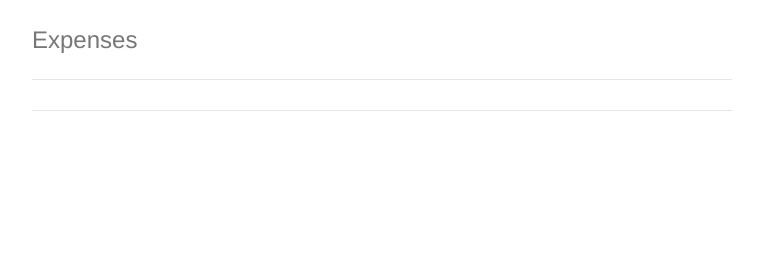
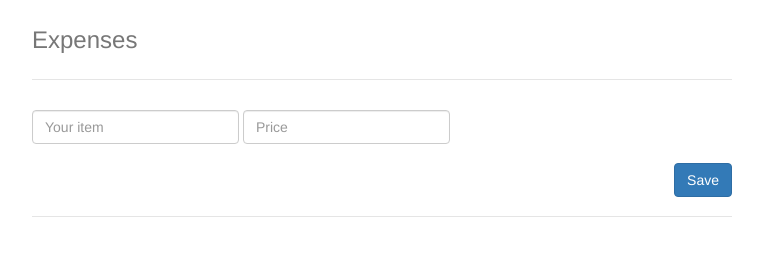
Before and after one commit to robertkowalski/couchdb-workshop, a website: page app/index.html in a window 1280 px wide. Shown: the whole page, without its empty margins (258-1021 px from the left). Drawn offline with nearby package versions, Linux system fonts and the light colour scheme; some packages are replaced by stand-ins of ours; files that its build step writes are made by us from their sources; no server answers.

Commit message:
add a basic form

```diff
--- a/app/styles/main.css
+++ b/app/styles/main.css
@@ -6,7 +6,7 @@ body {
 
 /* Everything but the jumbotron gets side spacing for mobile first views */
 .header,
-.marketing,
+.content,
 .footer {
   padding-left: 15px;
   padding-right: 15px;
@@ -26,6 +26,7 @@ body {
 
 /* Custom page footer */
 .footer {
+  margin-top: 19px;
   padding-top: 19px;
   color: #777;
   border-top: 1px solid #e5e5e5;
@@ -41,29 +42,12 @@ body {
   margin: 30px 0;
 }
 
-/* Main marketing message and sign up button */
-.jumbotron {
-  text-align: center;
-  border-bottom: 1px solid #e5e5e5;
-}
-.jumbotron .btn {
-  font-size: 21px;
-  padding: 14px 24px;
-}
 
-/* Supporting marketing content */
-.marketing {
-  margin: 40px 0;
-}
-.marketing p + h4 {
-  margin-top: 28px;
-}
 
 /* Responsive: Portrait tablets and up */
 @media screen and (min-width: 768px) {
   /* Remove the padding we set earlier */
   .header,
-  .marketing,
   .footer {
     padding-left: 0;
     padding-right: 0;
@@ -72,10 +56,10 @@ body {
   .header {
     margin-bottom: 30px;
   }
-  /* Remove the bottom border on the jumbotron for visual effect */
-  .jumbotron {
-    border-bottom: 0;
-  }
+}
+
+div.row button {
+  margin-top: 19px;
 }
 
 .list {
--- a/app/views/main.html
+++ b/app/views/main.html
@@ -11,6 +11,31 @@
       <div class="pull-right">{{ item.value }}</div>
     </div>
   </div>
+  <form class="form-inline" role="form" novalidate>
+    <div class="row">
+      <div class="form-group">
+        <label class="sr-only" for="item-name">Your item</label>
+        <input
+          class="form-control"
+          id="item-name"
+          name="item-name"
+          placeholder="Your item" />
+      </div>
+      <div class="form-group">
+        <label class="sr-only" for="item-price">Price</label>
+        <input
+          class="form-control"
+          id="item-price"
+          name="item-price"
+          placeholder="Price" />
+      </div>
+    </div>
+    <div class="row">
+      <button
+        class="btn btn-primary pull-right"
+        type="submit">Save</button>
+    </div>
+  </form>
 </div>
 
 <div class="footer">
```
